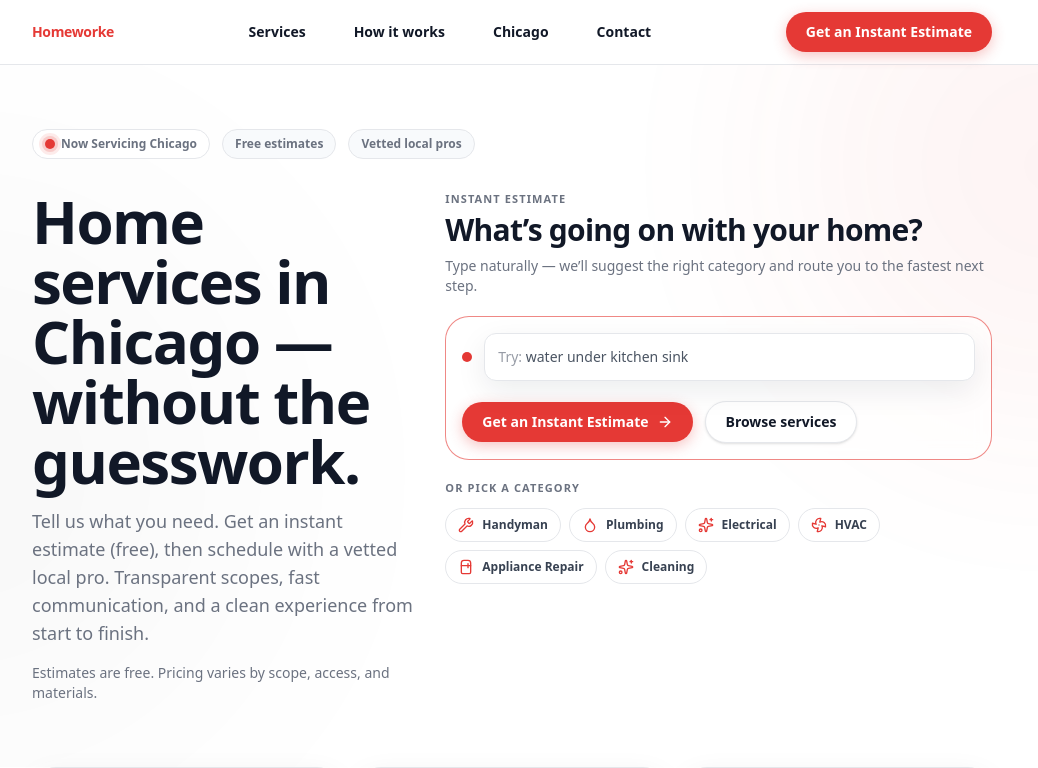
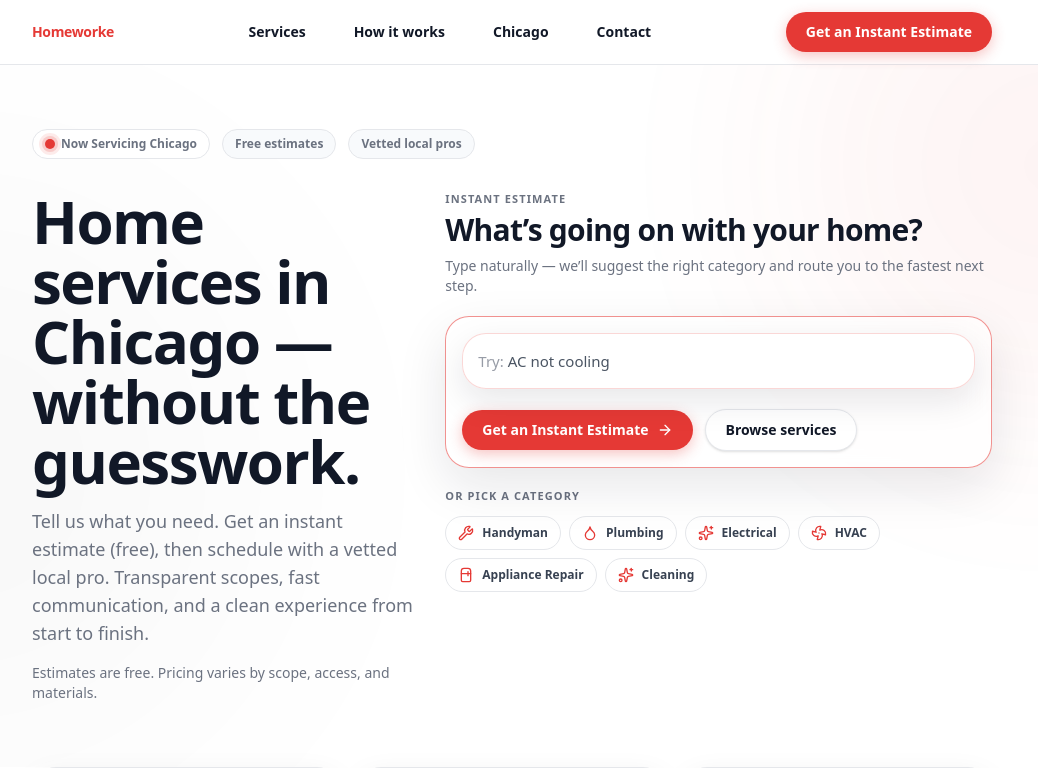
Before and after one commit to Nandified/homeworke, a Next.js app: page / in a window 1280 px wide. Shown: the top 768 px of the page, without its empty margins (128-1166 px from the left). Built offline with nearby package versions, Linux system fonts and the light colour scheme.

Commit message:
Hero search polish: typewriter hint always-on, remove red dot, modern glass field

```diff
--- a/src/app/globals.css
+++ b/src/app/globals.css
@@ -40,10 +40,27 @@ a:hover{text-decoration:underline}
 }
 
 .hw-caret {
-  width: 1px;
-  height: 1.05em;
-  background: rgba(17,24,39,.65);
+  width: 1.5px;
+  height: 1.15em;
+  background: rgba(17,24,39,.75);
+  border-radius: 2px;
   animation: hw-caret 1.05s step-end infinite;
+}
+
+.hw-glass {
+  background: rgba(255,255,255,.62);
+  border: 1px solid rgba(229,57,53,.55);
+  box-shadow: 0 18px 50px rgba(17,24,39,.10);
+  backdrop-filter: blur(14px);
+  -webkit-backdrop-filter: blur(14px);
+}
+
+.hw-glass-field {
+  background: rgba(255,255,255,.72);
+  border: 1px solid rgba(229,57,53,.20);
+  box-shadow:
+    0 12px 34px rgba(17,24,39,.10),
+    inset 0 1px 0 rgba(255,255,255,.9);
 }
 
 .hw-breath-dot {
--- a/src/app/page.tsx
+++ b/src/app/page.tsx
@@ -1,7 +1,7 @@
 "use client";
 
 import Link from "next/link";
-import { useEffect, useMemo, useState } from "react";
+import { useEffect, useMemo, useRef, useState } from "react";
 
 import { ArrowRight } from "lucide-react";
 
@@ -32,18 +32,52 @@ export default function Page() {
   const services = servicesData.services.slice(0, 6);
   const [issue, setIssue] = useState("");
   const [focused, setFocused] = useState(false);
-  const [hintIdx, setHintIdx] = useState(0);
 
+  // Typewriter-style rotating hint
   const hints = useMemo(
     () => ["water under kitchen sink", "outlet stopped working", "AC not cooling", "need drywall patch"],
     []
   );
+  const [demoIdx, setDemoIdx] = useState(0);
+  const [demoText, setDemoText] = useState("");
+  const demoPhase = useRef<"typing" | "pause" | "deleting">("typing");
+  const pauseUntil = useRef<number>(0);
 
   useEffect(() => {
-    if (!focused || issue.trim()) return;
-    const t = window.setInterval(() => setHintIdx((i) => (i + 1) % hints.length), 2200);
+    if (issue.trim()) return; // user typed something
+
+    const tick = () => {
+      const now = Date.now();
+      const full = hints[demoIdx] ?? "";
+
+      if (demoPhase.current === "pause") {
+        if (now >= pauseUntil.current) demoPhase.current = "deleting";
+        return;
+      }
+
+      if (demoPhase.current === "typing") {
+        const next = full.slice(0, demoText.length + 1);
+        setDemoText(next);
+        if (next.length >= full.length) {
+          demoPhase.current = "pause";
+          pauseUntil.current = now + 1100;
+        }
+        return;
+      }
+
+      // deleting
+      const next = full.slice(0, Math.max(0, demoText.length - 1));
+      setDemoText(next);
+      if (next.length === 0) {
+        demoPhase.current = "typing";
+        setDemoIdx((i) => (i + 1) % hints.length);
+      }
+    };
+
+    const speed = demoPhase.current === "deleting" ? 26 : 34;
+    const t = window.setInterval(tick, speed);
     return () => window.clearInterval(t);
-  }, [focused, issue, hints.length]);
+  }, [issue, demoIdx, demoText.length, hints]);
 
   const suggestedSlug = useMemo(() => {
     if (!issue.trim()) return null;
@@ -100,10 +134,8 @@ export default function Page() {
                   Type naturally — we’ll suggest the right category and route you to the fastest next step.
                 </div>
 
-                <div className="mt-5 rounded-[var(--hw-radius-lg)] border border-[rgba(229,57,53,.6)] bg-white/60 p-4 backdrop-blur">
+                <div className="mt-5 rounded-[var(--hw-radius-lg)] p-4 hw-glass">
                   <div className="flex items-center gap-3">
-                    <div className="h-2.5 w-2.5 rounded-full bg-[var(--hw-red)]" />
-
                     <div className="relative flex-1">
                       <Input
                         value={issue}
@@ -112,28 +144,24 @@ export default function Page() {
                         onBlur={() => setFocused(false)}
                         placeholder=""
                         aria-label="Describe your issue"
-                        className="h-14 border border-[var(--hw-line)] bg-white text-base shadow-[0_10px_30px_rgba(17,24,39,.08)] focus:border-[rgba(229,57,53,.55)] sm:h-12"
+                        className="h-16 w-full rounded-[var(--hw-radius-lg)] px-4 text-base border-0 outline-none hw-glass-field sm:h-14"
                       />
 
-                      {/* Rotating hint inside field when empty */}
+                      {/* Typewriter hint + caret (visible even before focus) */}
                       {!issue ? (
                         <div
                           aria-hidden
-                          className="pointer-events-none absolute left-[14px] top-1/2 -translate-y-1/2 text-sm text-[var(--hw-muted)]"
+                          className="pointer-events-none absolute left-4 top-1/2 -translate-y-1/2 flex items-center gap-1 text-[15px] text-[var(--hw-muted)]"
                         >
-                          <span className="opacity-70">Try: </span>
-                          <span className="font-medium text-[#4b5563]">{hints[hintIdx]}</span>
+                          <span className="opacity-70">Try:</span>
+                          <span className="font-medium text-[#4b5563]">{demoText}</span>
+                          <span className="hw-caret" />
                         </div>
-                      ) : null}
-
-                      {/* Blink caret hint when empty + focused */}
-                      {focused && !issue ? (
-                        <span aria-hidden className="hw-caret pointer-events-none absolute left-[54px] top-1/2 -translate-y-1/2" />
                       ) : null}
                     </div>
 
                     {suggestedService ? (
-                      <span className="hidden sm:inline-flex items-center rounded-full border border-[var(--hw-line)] bg-white px-3 py-1.5 text-xs font-semibold text-[#374151]">
+                      <span className="hidden sm:inline-flex items-center rounded-full border border-[var(--hw-line)] bg-white/70 px-3 py-1.5 text-xs font-semibold text-[#374151]">
                         {suggestedService.name}
                       </span>
                     ) : null}
```
